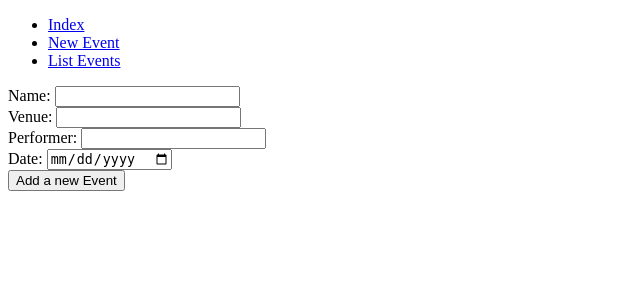
After one commit to micaminoff/tsoha-keikat, a Flask app: page /events/new/ in a window 1280 px wide. The commit adds this page. Shown: the top 300 px of the page, without its empty margins (0-640 px from the left). Run offline with Flask 2, Linux system fonts and the light colour scheme.

Commit message:
Project structure, adding and viewing events works

```diff
--- /dev/null
+++ b/application/events/views.py
@@ -0,0 +1,26 @@
+from application import app, db
+from flask import redirect, render_template, request, url_for
+from application.events.models import Event
+import datetime
+
+
+@app.route("/events", methods=["GET"])
+def events_index():
+    return render_template("events/list.html", events=Event.query.all())
+
+
+@app.route("/events/new/")
+def event_form():
+    return render_template("events/new.html")
+
+
+@app.route("/events/", methods=["POST"])
+def events_create():
+    data = request.form
+    e = Event(name=data.get("name"),
+              performer=data.get("performer"),
+              venue=data.get("venue"),
+              date=datetime.datetime.strptime(data.get("date"), "%Y-%m-%d").date())
+    db.session().add(e)
+    db.session().commit()
+    return redirect(url_for("events_index"))
--- /dev/null
+++ b/application/templates/events/new.html
@@ -0,0 +1,19 @@
+{% extends "layout.html" %}
+
+{% block body %}
+<form method="POST" action="{{ url_for('events_create') }}">
+  <label for="nameInput">Name: </label>
+  <input type="text" id="nameInput" name="name"/><br>
+
+  <label for="venueInput">Venue: </label>
+  <input type="text" id="venueInput" name="venue"/><br>
+
+  <label for="performerInput">Performer: </label>
+  <input type="text" id="performerInput" name="performer"/><br>
+
+  <label for="dateInput">Date: </label>
+  <input type="date" id="dateInput" name="date"/><br>
+
+  <input type="submit" value="Add a new Event"/>
+</form>
+{% endblock %}
--- a/templates/index.html
+++ b/application/templates/index.html
@@ -2,6 +2,6 @@
 
 {% block body %}
 <p>
-  Hei maailma!
+  This is just a landing page.
 </p>
 {% endblock %}
--- /dev/null
+++ b/application/templates/layout.html
@@ -0,0 +1,22 @@
+<!DOCTYPE html>
+<html>
+
+<head>
+    <meta charset="utf-8">
+    <title>Tsoha Keikat</title>
+</head>
+
+<body>
+    <ul id="navigation">
+        <li><a href="{{url_for('index')}}">Index</a></li>
+        <li><a href="{{url_for('event_form')}}">New Event</a></li>
+        <li><a href="{{url_for('events_index')}}">List Events</a></li>
+    </ul>
+    {% block body %}
+    <p>
+        This should never be visible
+    </p>
+    {% endblock %}
+</body>
+
+</html>
--- /dev/null
+++ b/run.py
@@ -0,0 +1,4 @@
+from application import app
+
+if __name__ == '__main__':
+    app.run(debug=True)
```
Also changed, not shown: application/__init__.py (added, +15 -0 lines), application/events/models.py (added, +15 -0 lines), application/templates/events/list.html (added, +20 -0 lines), application/views.py (added, +7 -0 lines), index.py (deleted, +0 -27 lines), templates/demo.html (deleted, +0 -37 lines), templates/layout.html (deleted, +0 -17 lines), README.md, application/events/__init__.py (added), 2 other files.
